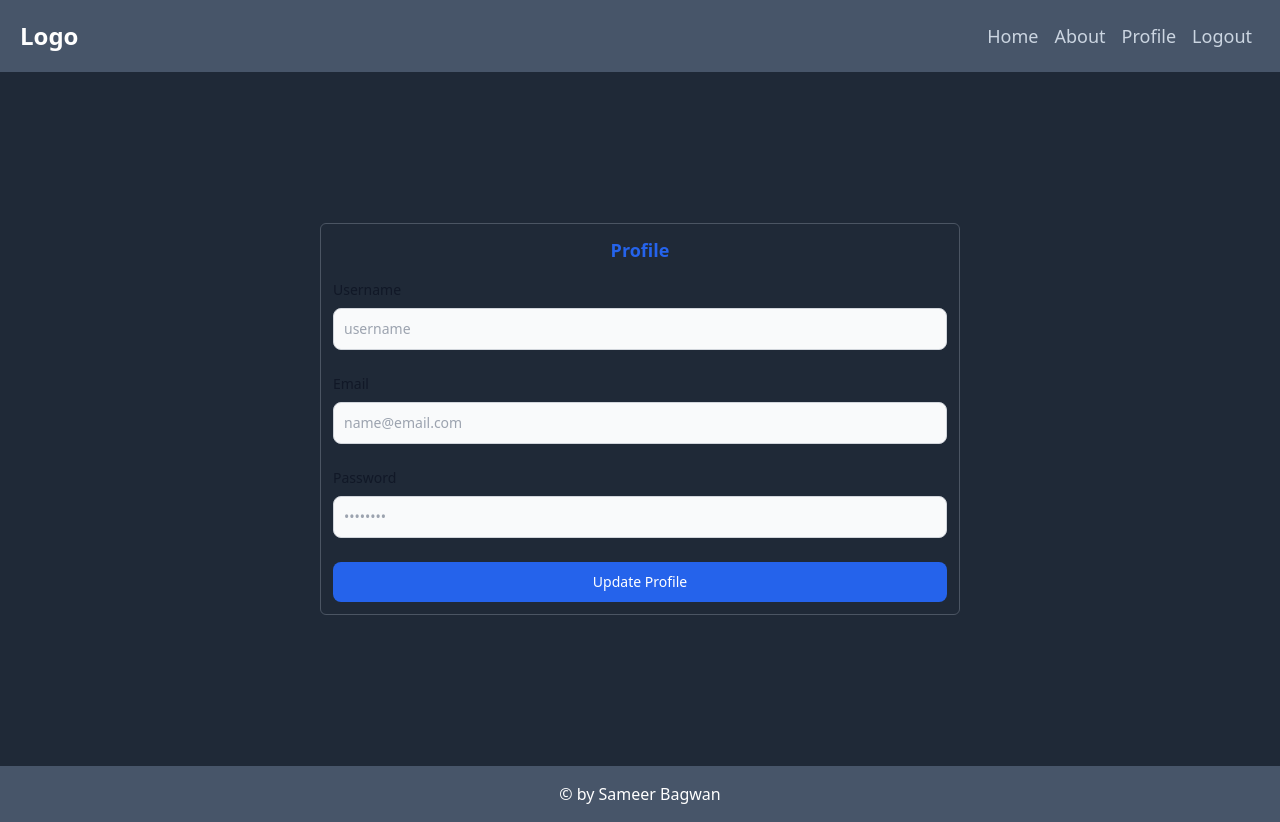
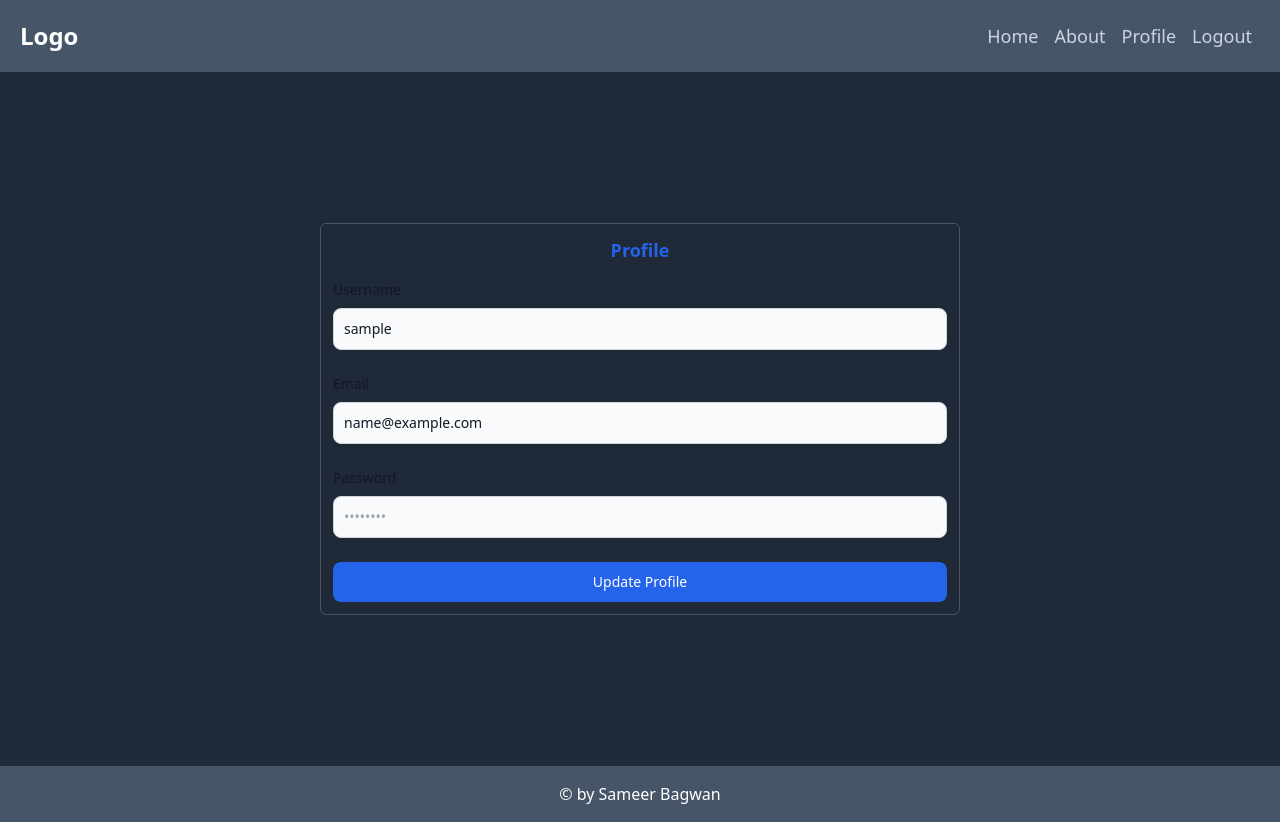
Before and after one commit to samcasmmm/best-auth-mern, a React (Vite) app in the folder views/: page /profile in a window 1280 px wide. Built offline with nearby package versions, Linux system fonts and the light colour scheme; sample sign-in values are in the browser's storage.

Commit message:
private route

```diff
--- a/views/src/pages/Profile.jsx
+++ b/views/src/pages/Profile.jsx
@@ -23,8 +23,8 @@ const Profile = () => {
 
   useEffect(() => {
     setUserInputData((prev) => ({
-      username: '',
-      email: '',
+      username: userInfo?.user?.username,
+      email: userInfo?.user?.email,
       password: '',
     }));
   }, []);
```
